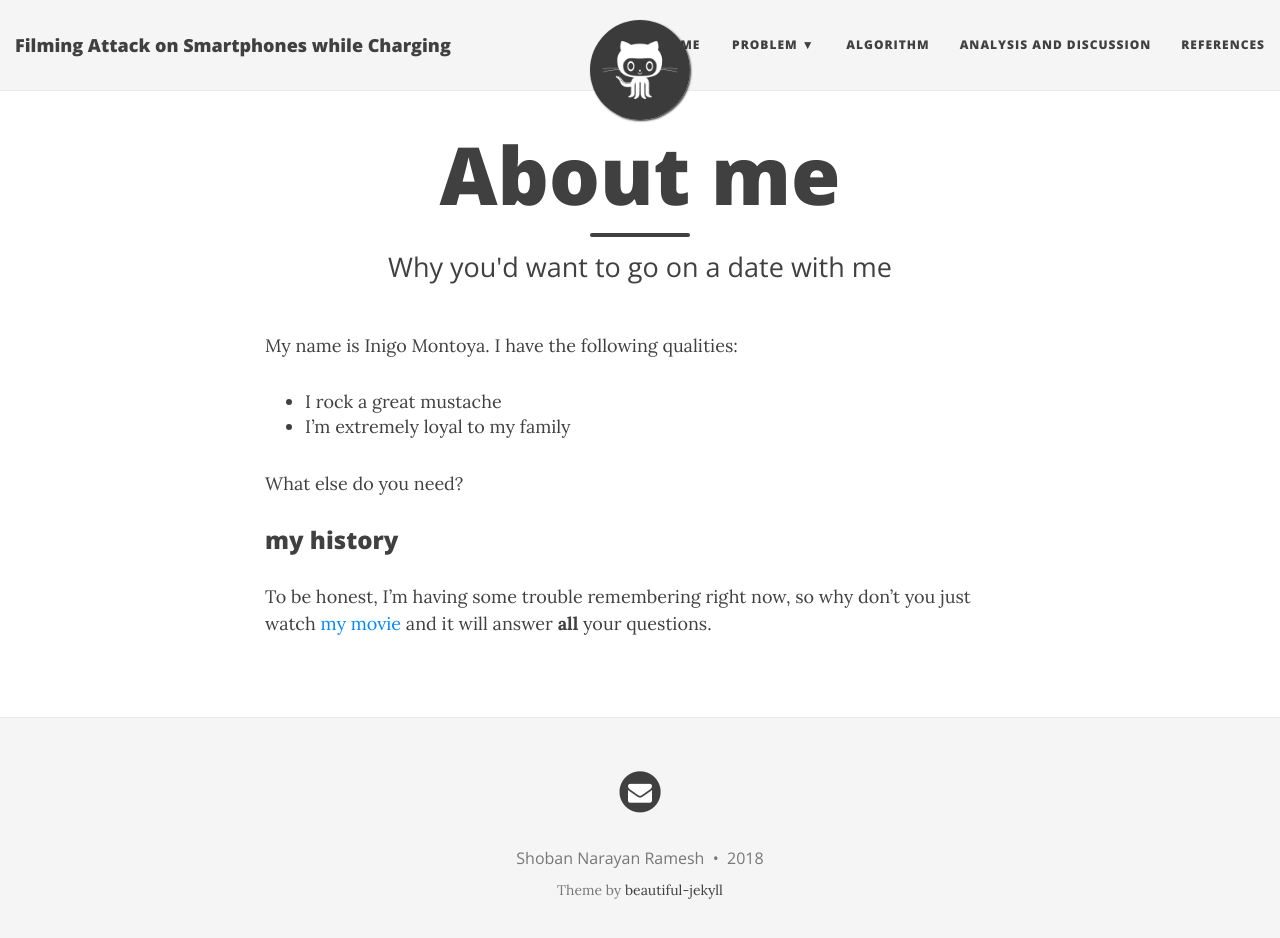
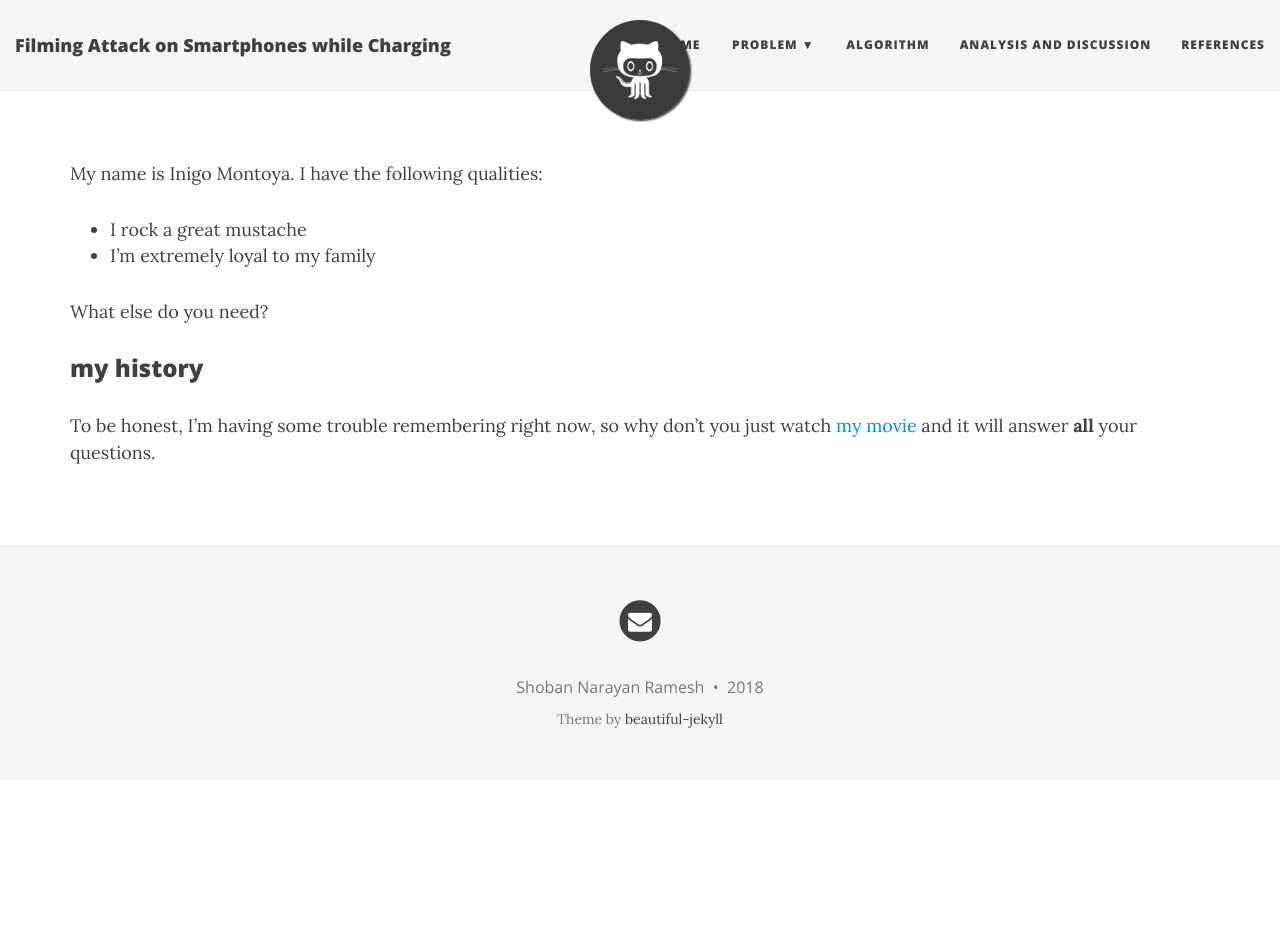
Before and after one commit to UCLA-ECE209AS-2018W/Shoban, a Jekyll site: the page built from aboutme.md, in a window 1280 px wide and 951 px high. Shown: the top 938 px of the window. Built offline with Jekyll 4.4.1, drawn with Linux system fonts in a browser that asks for light colours; nearby versions of some CDN libraries.

Commit message:
Changing default page

```diff
--- a/404.html
+++ b/404.html
@@ -1,5 +1,5 @@
 ---
-layout: default
+layout: page
 title: 404 - Page not found
 permalink: /404.html
 ---
--- a/_config.yml
+++ b/_config.yml
@@ -23,7 +23,7 @@ description: A virtual proof that name is awesome!
 
 # List of links in the navigation bar
 navbar-links:
-  About Me: "aboutme"
+  Home: "home"
   Problem:
     - Beautiful Jekyll: "http://deanattali.com/beautiful-jekyll/"
     - Learn markdown: "http://www.markdowntutorial.com/"
--- a/aboutme.md
+++ b/aboutme.md
@@ -1,6 +1,6 @@
 ---
-layout: page
-title: About me
+layout: default
+title: Home
 subtitle: Why you'd want to go on a date with me
 ---
 
```
